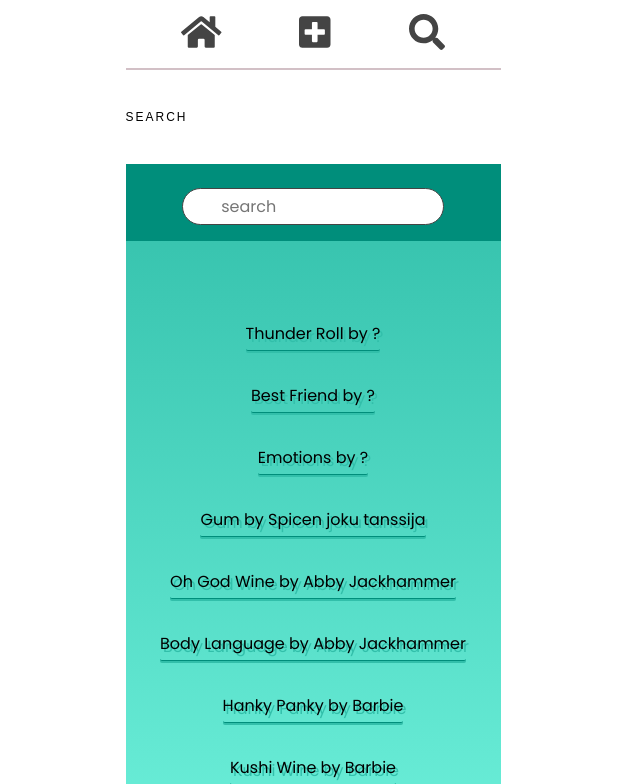
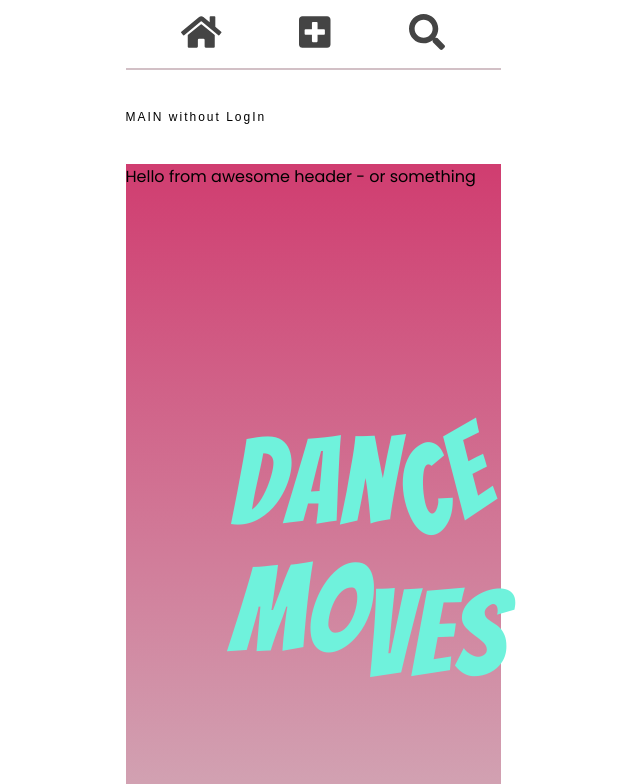
Before and after one commit to Termanty/movesapp, a React (Create React App) app: page / in a window 1280 px wide. Shown: the part 836-1620 px from the top of the page, without its empty margins (327-967 px from the left). Built offline with nearby package versions, Linux system fonts and the light colour scheme; data requests are answered from the project's data file.

Commit message:
new mainpage component without login

```diff
--- a/src/App.js
+++ b/src/App.js
@@ -6,6 +6,7 @@ import { BrowserRouter as Router } from "react-router-dom";
 import { Component } from "react";
 import Search from "./components/Search";
 import EditMove from "./components/EditMove";
+import MainNoLog from "./components/MainNoLog";
 
 class App extends Component {
   state = {
@@ -30,6 +31,15 @@ class App extends Component {
         <div className="tempContainer">
           <Header />
           <Main />
+          <Footer />
+        </div>
+        {/* MAIN page w/o log in!
+      Header and wrapping div is only for this development face
+      */}
+        <h1 className="tepmSectionH1">MAIN without LogIn</h1>
+        <div className="tempContainer">
+          <Header />
+          <MainNoLog />
           <Footer />
         </div>
 
--- /dev/null
+++ b/src/components/MainNoLog.js
@@ -0,0 +1,18 @@
+import React from "react";
+
+const MainNoLog = () => {
+    return (
+
+        <div className="main-area">
+            <div className="main-text">
+                <h1 className="h1-dance">Dan<span className="ce">ce</span></h1>
+                <h1 className="h1-move">Mo<span className="ves">ves</span></h1>
+            </div>
+        </div>
+
+    );
+};
+
+
+
+export default MainNoLog;
```
